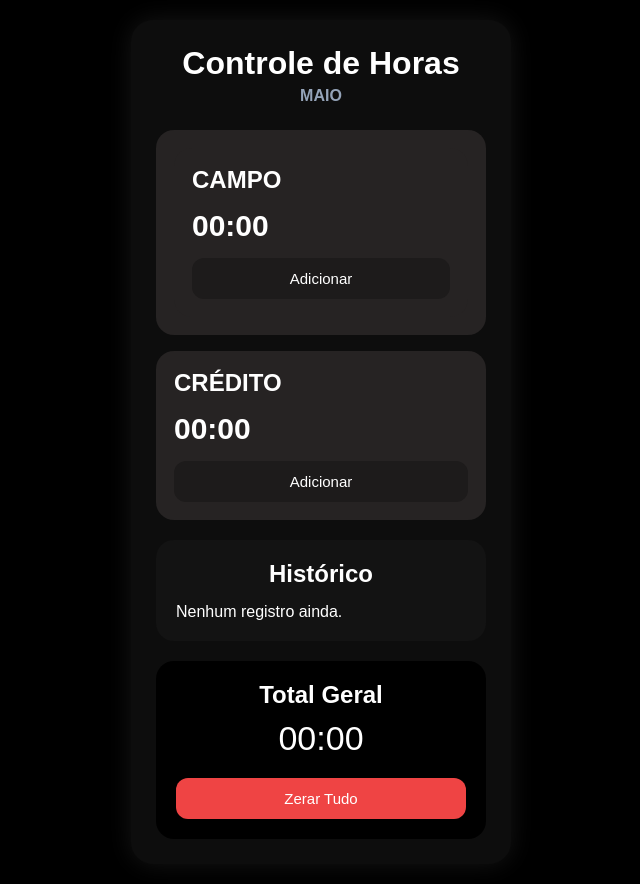
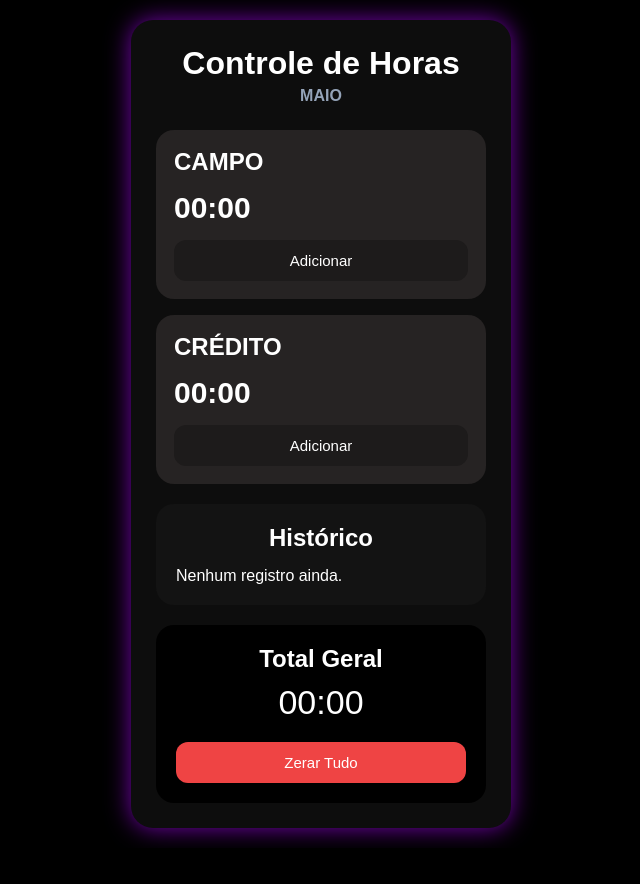
Before and after one commit to Nochelli/Time, a plain HTML site: page index.html in a window 1280 px wide. Shown: the whole page, without its empty margins (319-959 px from the left). After the commit the page ends 848 px from the top, so only its background shows below. Drawn offline with Linux system fonts and the light colour scheme.

Commit message:
Refactor HTML structure and styles

```diff
--- a/index.html
+++ b/index.html
@@ -52,7 +52,7 @@ body{
 
     border-radius:22px;
 
-    box-shadow:0 0 25px rgba(61, 60, 60, 0.35);
+    box-shadow:0 0 25px rgba(166, 4, 247, 0.697);
 }
 
 h1{
@@ -80,6 +80,7 @@ h1{
     padding:18px;
 
     transition:0.2s;
+
 }
 
 .card:hover{
@@ -358,39 +359,20 @@ button:hover{
 <p id="mesAtual" style="text-align: center; margin-top: -20px; margin-bottom: 25px; color: #94a3b8; text-transform: uppercase; font-weight: bold;"></p>
 
 
-    <div class="cards">
+<div class="cards">
+    <div class="card">
+        <h2>CAMPO</h2>
+        <div class="valor" id="campoValor">00:00</div>
+        <button onclick="abrirModal('campo')">Adicionar</button>
+    </div>
 
-        <div class="card">
+    <div class="card">
+        <h2>CRÉDITO</h2>
+        <div class="valor" id="creditoValor">00:00</div>
+        <button onclick="abrirModal('credito')">Adicionar</button>
+    </div>
+</div>
 
-        <div class="card">
-
-            <h2>CAMPO</h2>
-
-            <div class="valor" id="campoValor">
-                00:00
-            </div>
-
-            <button onclick="abrirModal('campo')">
-                Adicionar
-            </button>
-
-        </div>
-</div>
-        <div class="card">
-
-            <h2>CRÉDITO</h2>
-
-            <div class="valor" id="creditoValor">
-                00:00
-            </div>
-
-            <button onclick="abrirModal('credito')">
-                Adicionar
-            </button>
-
-        </div>
-
-    </div>
     <div class="historico">
 
     <h2>Histórico</h2>
```
